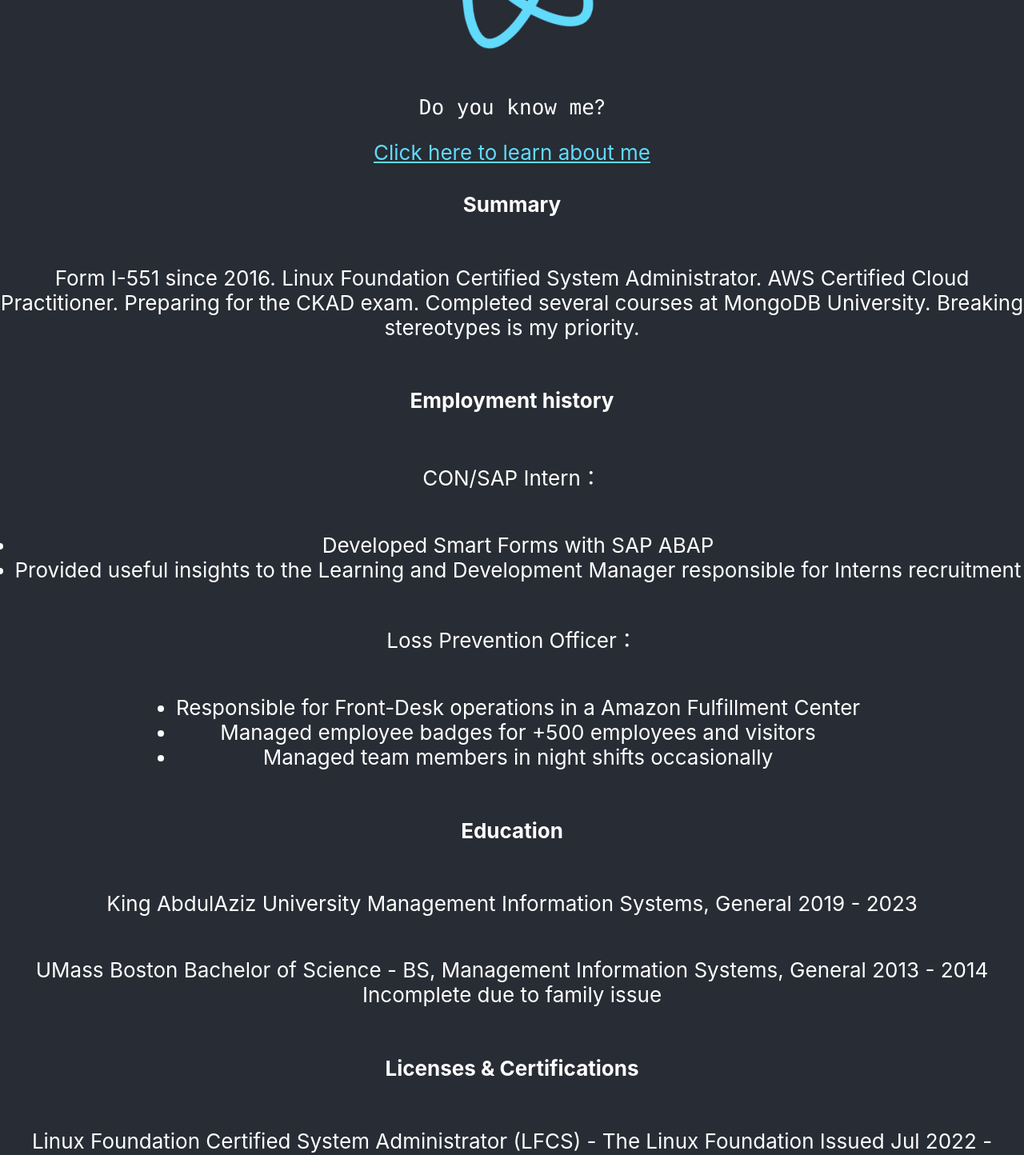
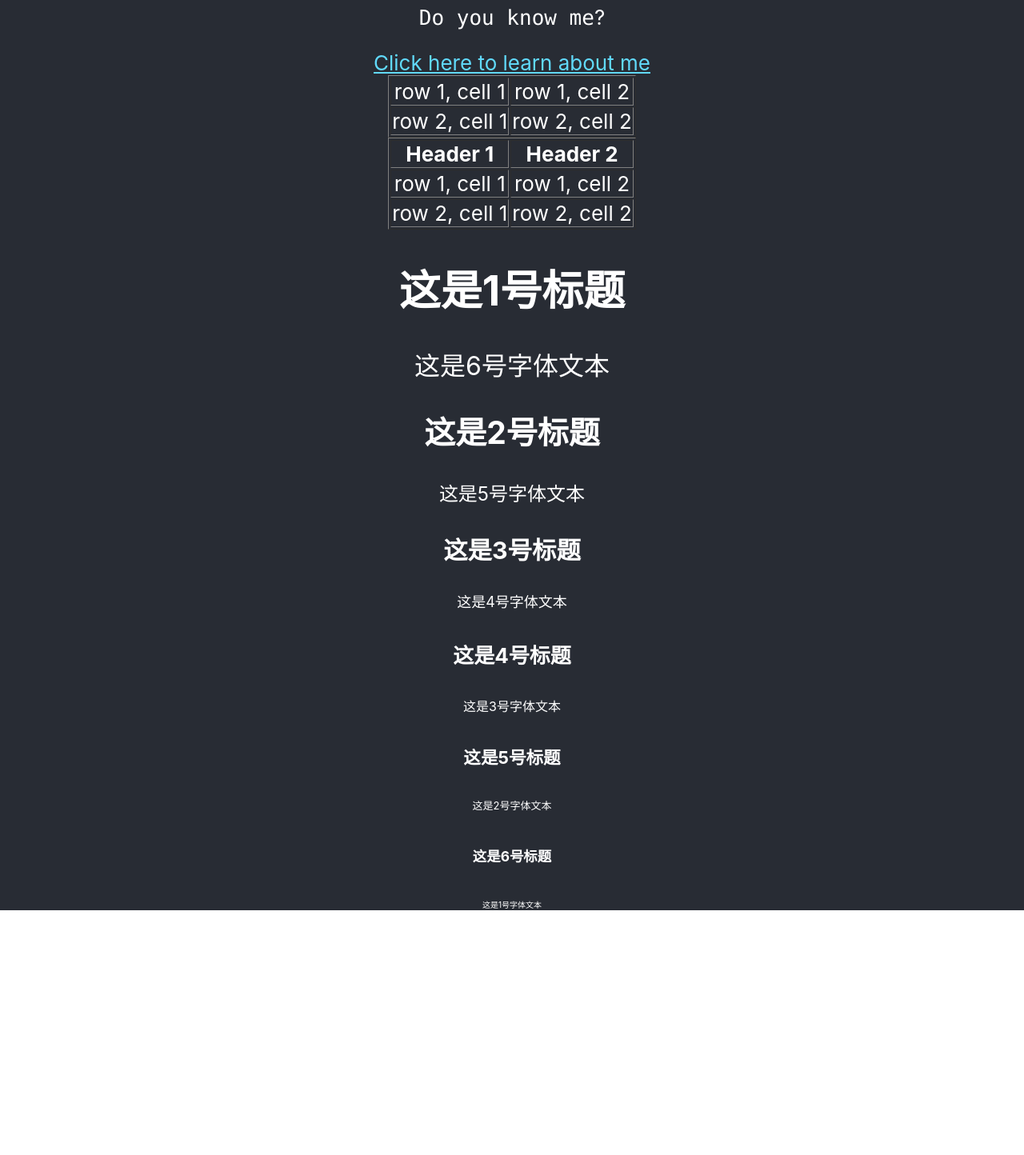
Before and after one commit to tfulanchan/Create-React-App, a React (Create React App) app: page / in a window 1280 px wide. Shown: the part 340-1784 px from the top of the page at 80% size. After the commit the page ends 1478 px from the top, so only its background shows below. Built offline with nearby package versions, Linux system fonts and the light colour scheme.

Commit message:
Update App.js

```diff
--- a/src/App.js
+++ b/src/App.js
@@ -6,8 +6,7 @@
 
     <div className="App">
       <header className="App-header">
-	<h2><code>Chan</code></h2>
-        <img src={logo} className="App-logo" alt="logo" />
+         <img src={logo} className="App-logo" alt="logo" />
         <p>
           <code>Do you know me</code>?
         </p>
@@ -20,34 +19,49 @@
           Click here to learn about me
         </a>
 
-<h4>Summary</h4>
-	<p>Form I-551 since 2016. Linux Foundation Certified System Administrator. AWS Certified Cloud Practitioner. Preparing for the CKAD exam. Completed several courses at MongoDB University. Breaking stereotypes is my priority.</p>
-	<h4>Employment history</h4>
-	<p>CON/SAP Intern：</p>
-	<ul style={{paddingLeft: '15px'}}>
-		<li>Developed Smart Forms with SAP ABAP</li>
-		<li>Provided useful insights to the Learning and Development Manager responsible for Interns recruitment</li>
-	</ul>
-<p>Loss Prevention Officer：</p>
-<ul style={{paddingLeft: '15px'}}>
- <li>Responsible for Front-Desk operations in a Amazon Fulfillment Center</li>
-	<li>Managed employee badges for +500 employees and visitors</li>
-	<li>Managed team members in night shifts occasionally</li>
-</ul>
-	<h4>Education</h4>
+<table border="1">
+    <tr>
+        <td>row 1, cell 1</td>
+        <td>row 1, cell 2</td>
+    </tr>
+    <tr>
+        <td>row 2, cell 1</td>
+        <td>row 2, cell 2</td>
+    </tr>
+</table>
 
-	<p>King AbdulAziz University
-Management Information Systems, General
-		2019 - 2023 </p>
-	<p>UMass Boston
-Bachelor of Science - BS, Management Information Systems, General
-2013 - 2014 Incomplete due to family issue </p>
+	<table border="1">
+    <tr>
+        <th>Header 1</th>
+        <th>Header 2</th>
+    </tr>
+    <tr>
+        <td>row 1, cell 1</td>
+        <td>row 1, cell 2</td>
+    </tr>
+    <tr>
+        <td>row 2, cell 1</td>
+        <td>row 2, cell 2</td>
+    </tr>
+</table>
 
-	<h4>Licenses & Certifications</h4>
-	<p> Linux Foundation Certified System Administrator (LFCS) - The Linux Foundation
-Issued Jul 2022 - Expires Jul 2025 </p>
-	<p>Amazon Web Services Cloud Practitioner - Amazon Web Services (AWS)
-Issued Jul 2021 - Expires Jul 2024 </p>
+          <h1>这是1号标题</h1>
+          <font size="6">这是6号字体文本</font>
+
+          <h2>这是2号标题</h2>
+          <font size="5">这是5号字体文本</font>
+
+          <h3>这是3号标题</h3>
+          <font size="4">这是4号字体文本</font>
+
+          <h4>这是4号标题</h4>
+          <font size="3">这是3号字体文本</font>
+
+          <h5>这是5号标题</h5>
+          <font size="2">这是2号字体文本</font>
+
+          <h6>这是6号标题</h6>
+          <font size="1">这是1号字体文本</font>
       </header>
     </div>
   );
```
